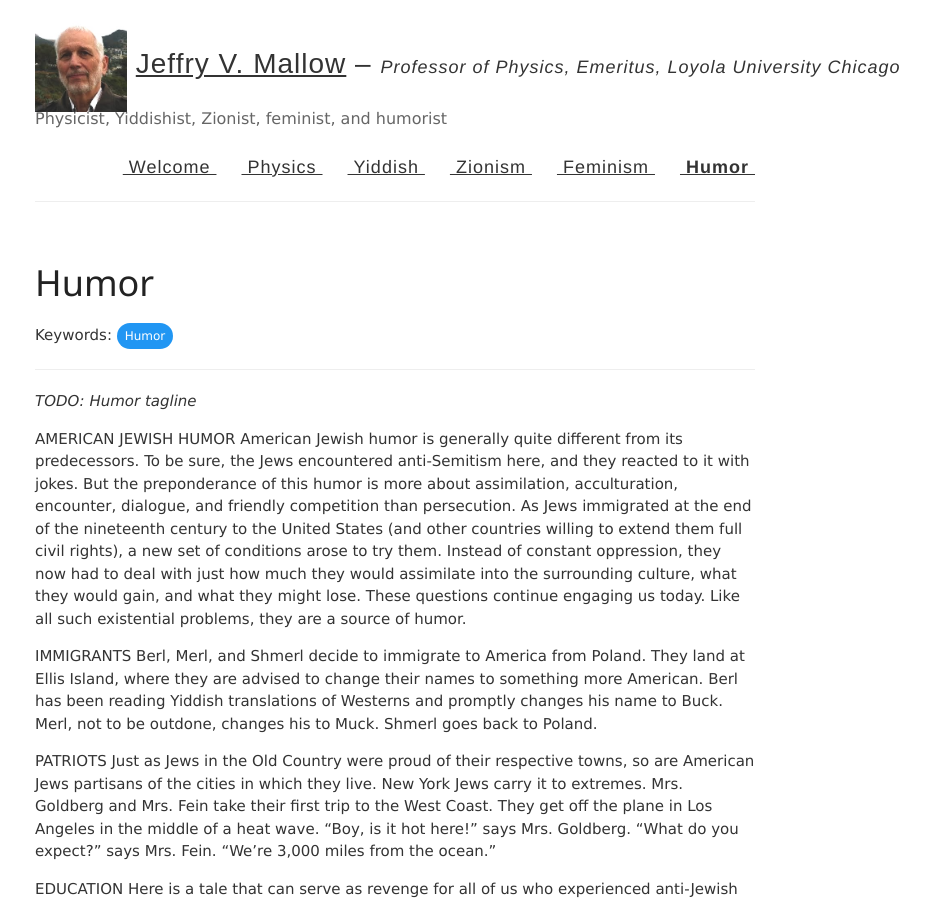
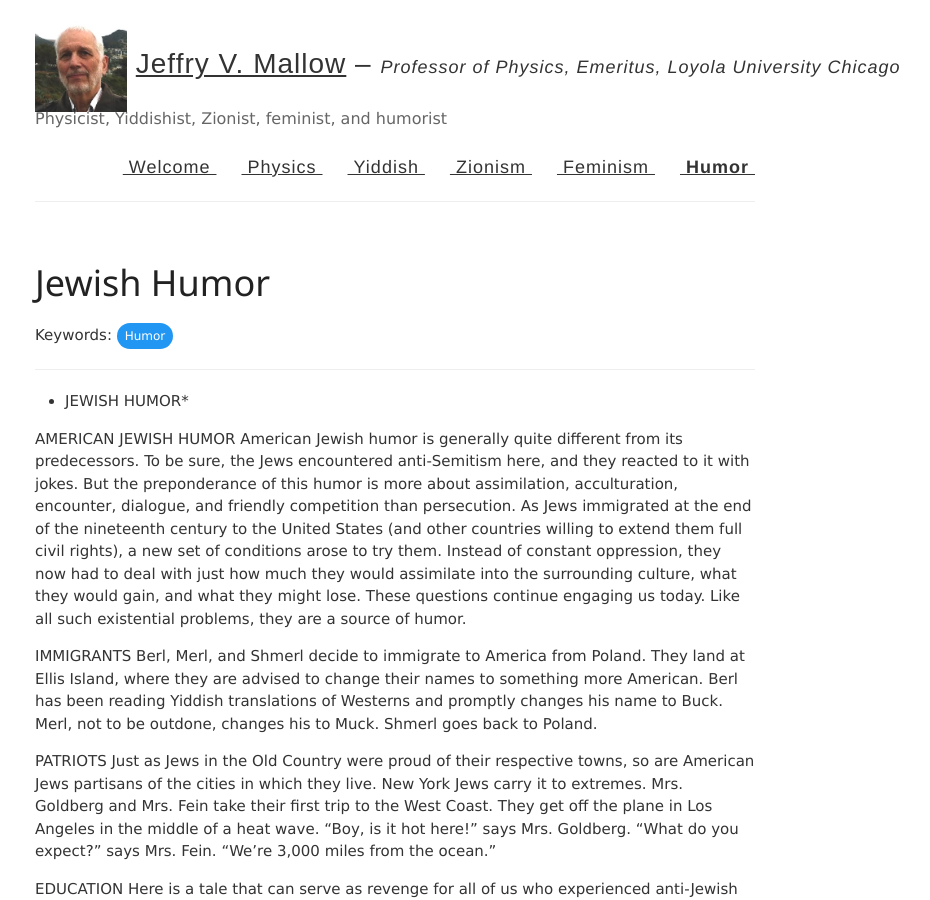
Before and after one commit to jvmallow/jvmallow.github.io, a Jekyll site: the page built from _posts/2025-05-31-Humor.md, in a window 1280 px wide and 900 px high. Shown: the whole window, without its empty margins (245-1175 px from the left). Built offline with Jekyll 4.4.1, drawn with Linux system fonts in a browser that asks for light colours; a script that is not in the unit is left out.

Commit message:
Update 2025-05-31-Humor.md

```diff
--- a/_posts/2025-05-31-Humor.md
+++ b/_posts/2025-05-31-Humor.md
@@ -1,12 +1,12 @@
 ---
 layout: post
 mathjax: true
-title: Humor
+title: Jewish Humor
 category: Humor
 tags: [Humor]
 ---
 
-*TODO: Humor tagline*
+* JEWISH HUMOR*
 
 AMERICAN JEWISH HUMOR
 American Jewish humor is generally quite different from its predecessors. To be sure, the Jews encountered anti-Semitism here, and they reacted to it with jokes. But the preponderance of this humor is more about assimilation, acculturation, encounter, dialogue, and friendly competition than persecution. As Jews immigrated at the end of the nineteenth century to the United States (and other countries willing to extend them full civil rights), a new set of conditions arose to try them. Instead of constant oppression, they now had to deal with just how much they would assimilate into the surrounding culture, what they would gain, and what they might lose. These questions continue engaging us today. Like all such existential problems, they are a source of humor.
```
